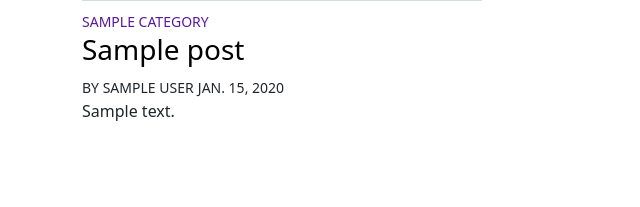
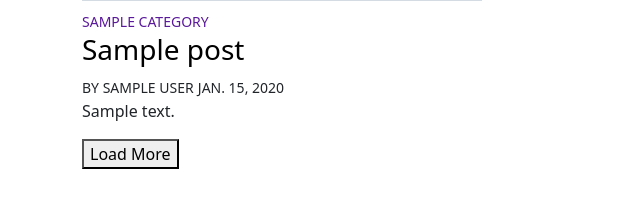
Before and after one commit to Unique-01/blog_news, a Django app: template templates/index.html in a window 1280 px wide. Shown: the part 593-800 px from the top of the page, without its empty margins (0-640 px from the left). Run offline with Django 3.2, Linux system fonts and the light colour scheme; the template is opened without the code that fills it: most values are stand-ins (such as "Sample title", 1, 10 or a date in 2020); grey boxes marked "Sample" are stand-in pictures; some libraries are stand-ins or nearby versions.

Commit message:
load more button update

```diff
--- a/main/views.py
+++ b/main/views.py
@@ -16,6 +16,7 @@ class HomePage(generic.ListView):
 
 class PostPagination(HomePage):
     template_name = 'postpagination.html'
+
 
 def get_category_post(request,name):
     category = Category.objects.get(name=name)
--- a/templates/index.html
+++ b/templates/index.html
@@ -9,24 +9,34 @@
                 {% include "posts.html" %}
             {% endfor %}
         </div>
-        {% if page_obj.has_next %}<button id="load-more-button">Load More</button>{% endif %}
+        <button id="load-more-button">Load More</button>
     </div>
+    {{ page_obj.paginator.num_pages |json_script:"last-page" }}
 {% endblock content %}
 {% block extra_js %}
     <script>
     $(function () {
         var pageNum = 2; // start with page 2 because page 1 is already displayed
+        const lastPage = JSON.parse(document.getElementById('last-page').textContent);
 
         $('#load-more-button').on('click', function () {
             $.ajax({
                 url: "{% url 'postpagination' %}?page=" + pageNum,
                 success: function (data) {
-                    if ($.trim(data)) {
-                        $('#post-list').append(data);
-                        pageNum++;
+                    if (pageNum <= lastPage) {
+                        if ($.trim(data)) {
+                            $('#post-list').append(data);
+                            pageNum++;
+                        }
+                        if (pageNum > lastPage) {
+                            $('#load-more-button').prop('disabled', true);
+                            console.log($('#load-more-button'));
+                        }
                     } else {
-                        $('#load-more-button').hide();
+                        $('#load-more-button').prop('disabled', true);
+                        console.log($('#load-more-button'));
                     }
+
                 }
             });
         });
```
